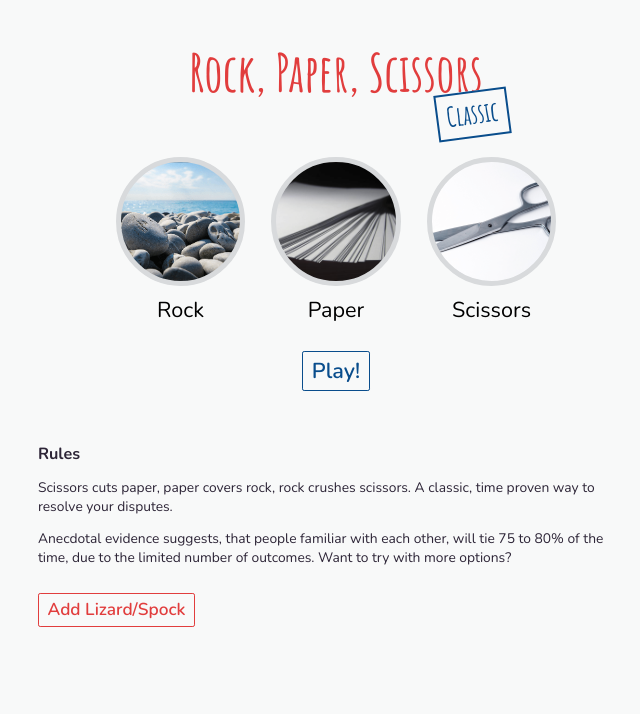
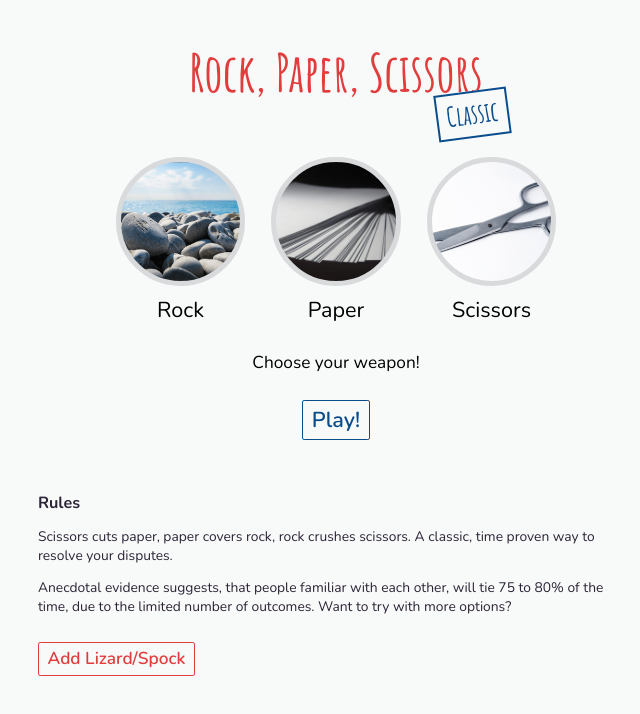
Before and after one commit to pfalzergbr/rps-typecript, a React (Create React App) app: page / in a window 1280 px wide. Shown: the top 714 px of the page, without its empty margins (304-944 px from the left). Built offline with nearby package versions, Linux system fonts and the light colour scheme.

Commit message:
add active class to buttons

```diff
--- a/src/components/Choice.tsx
+++ b/src/components/Choice.tsx
@@ -1,7 +1,7 @@
 import { useState } from 'react';
-// import { capitalize } from '../utils/capitalize';
+import { capitalize } from '../utils/capitalize';
 import Option from './Option';
-import styles from './styles/Choice.module.scss'
+import styles from './styles/Choice.module.scss';
 
 export interface ChoiceProps {
   rules: GameRuleset<ValidRules>;
@@ -24,11 +24,6 @@ const Choice: React.FC<ChoiceProps> = ({ rules, playGame }) => {
 
   return (
     <div className={styles.Choice}>
-      {/* <h2>
-        {choice
-          ? `You are choosing ${capitalize(choice.choiceName)}`
-          : 'Choose your weapon!'}
-      </h2> */}
       <div className={styles.choices}>
         {choices.map((option, index) => (
           <Option
@@ -39,7 +34,14 @@ const Choice: React.FC<ChoiceProps> = ({ rules, playGame }) => {
           />
         ))}
       </div>
-      <button className={styles.playButton} onClick={handlePlayGame}>Play!</button>
+      <p>
+        {choice
+          ? `You are choosing ${capitalize(choice.choiceName)}!`
+          : 'Choose your weapon!'}
+      </p>
+      <button className={styles.playButton} onClick={handlePlayGame}>
+        Play!
+      </button>
     </div>
   );
 };
--- a/src/components/styles/Choice.module.scss
+++ b/src/components/styles/Choice.module.scss
@@ -30,3 +30,8 @@
     transform: translateY(1px);
   }
 }
+
+
+.choiceMessage {
+
+}
--- a/src/components/styles/Option.module.scss
+++ b/src/components/styles/Option.module.scss
@@ -13,8 +13,12 @@
 
   &:hover {
     & > .image {
+      border: 5px solid $blue;
       transition: scale 0.2s ease-out;
       transform: scale(1.05);
+    }
+    & > span {
+      color: $blue;
     }
   }
 }
@@ -35,5 +39,9 @@
 }
 
 .active {
+  border: 5px solid $blue;
 
+  & ~ span {
+    color: $blue;
+  }
 }
```
